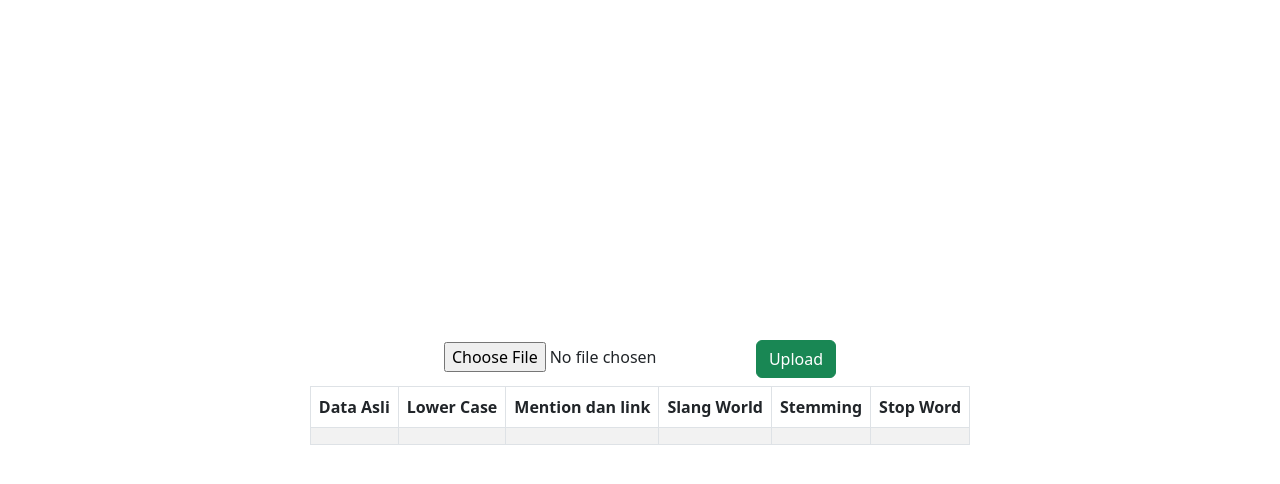
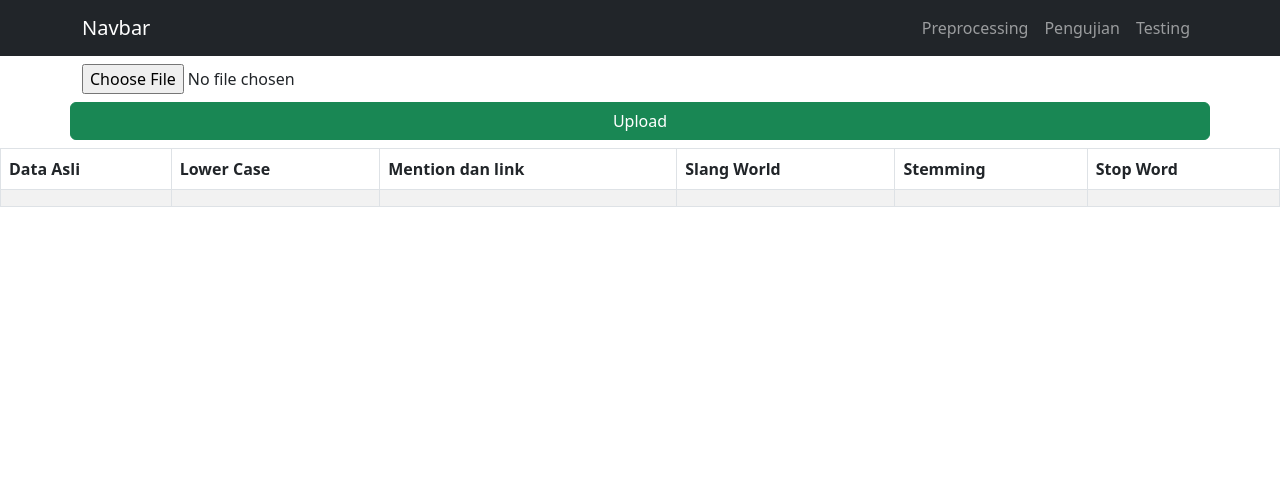
Before and after one commit to aryaenrico/fe-hate-speech-detection, a React (Vite) app: page / in a window 1280 px wide. Shown: the top 484 px of the page. Built offline with nearby package versions, Linux system fonts and the light colour scheme.

Commit message:
create navbar and delete original css from react

```diff
--- a/src/App.jsx
+++ b/src/App.jsx
@@ -1,12 +1,13 @@
 
-import { FileUploader } from './component'
- import './App.css'
+import { FileUploader,NavigationBar } from './component';
+
 
 function App() {
 
 
   return (
     <>
+    <NavigationBar/>
     <FileUploader></FileUploader>
     </>
   )
--- a/src/component/index.jsx
+++ b/src/component/index.jsx
@@ -1 +1,3 @@
-export {FileUploader} from './upload'
+export {FileUploader,} from './upload'
+export{Clasificattion} from './klasifikasi/index';
+export {NavigationBar} from './navbar';
--- /dev/null
+++ b/src/component/klasifikasi/index.jsx
@@ -0,0 +1,17 @@
+function Clasificattion() {
+  return (
+    <>
+    <select name="" id="">
+      <option value="">90-10</option>
+      <option value="">80-20</option>
+      <option value="">70-30</option>
+      <option value="">60-40</option>
+      <option value="">50-50</option>
+    </select>
+
+    </>
+  )
+
+}
+
+export { Clasificattion };
--- /dev/null
+++ b/src/component/navbar/index.jsx
@@ -0,0 +1,23 @@
+import Container from 'react-bootstrap/Container';
+import Nav from 'react-bootstrap/Nav';
+import Navbar from 'react-bootstrap/Navbar';
+
+function NavigationBar() {
+  return (
+    <>
+      <Navbar bg="dark" variant="dark">
+        <Container>
+          <Navbar.Brand href="#home">Navbar</Navbar.Brand>
+          <Nav className="ms-auto">
+            <Nav.Link href="#home">Preprocessing</Nav.Link>
+            <Nav.Link href="pengujian">Pengujian</Nav.Link>
+            <Nav.Link href="#pricing">Testing</Nav.Link>
+          </Nav>
+        </Container>
+      </Navbar>
+
+    </>
+  );
+}
+
+export  {NavigationBar};
--- a/src/component/upload/index.jsx
+++ b/src/component/upload/index.jsx
@@ -1,6 +1,7 @@
 import { useState } from "react";
 import axios from "axios";
-import {Table,Button,Row} from 'react-bootstrap';
+import { Table, Button, Container,Row } from "react-bootstrap";
+// import Style from "./upload.module.css";
 
 function FileUploader() {
   const [selectedFile, setSelectedFile] = useState(null);
@@ -31,7 +32,6 @@ function FileUploader() {
     tanggal: "",
     klasifikasi: "",
   });
-
 
   let [dataStop, setDataFilestop] = useState({
     tweet: "",
@@ -68,12 +68,19 @@ function FileUploader() {
       alert(error.response.data.message);
     }
   };
+  const style = ` justify-content-center`;
 
   return (
     <>
 
-      <input type="file" onChange={handleFileInputChange} />
-      <Button variant="success" onClick={handleUploadClick} >Upload</Button>
+        <Container>
+        <Row className={style}>
+          <input type="file" onChange={handleFileInputChange} className="mt-2 mb-2"/>
+          <Button variant="success" onClick={handleUploadClick}>
+            Upload
+          </Button>
+          </Row>
+        </Container>
 
 
       <Table striped bordered hover border={1} className="mt-2">
--- /dev/null
+++ b/src/component/upload/upload.module.css
@@ -0,0 +1,6 @@
+.kotak{
+
+  border: 3px solid yellow;
+
+
+}
--- a/src/main.jsx
+++ b/src/main.jsx
@@ -1,13 +1,21 @@
 import React from 'react'
 import ReactDOM from 'react-dom/client'
 import App from './App.jsx'
-import './index.css'
+import { Clasificattion } from './component/index.jsx'
+import { BrowserRouter, Routes, Route } from "react-router-dom";
 import "bootstrap/dist/css/bootstrap.min.css";
-// Bootstrap Bundle JS
 import "bootstrap/dist/js/bootstrap.bundle.min";
 
 ReactDOM.createRoot(document.getElementById('root')).render(
   <React.StrictMode>
-    <App />
+    <BrowserRouter>
+    <Routes>
+      <Route path='/' element={ <App />}>
+      </Route>
+      <Route path='/pengujian' element={ <Clasificattion />}>
+      </Route>
+    </Routes>
+    </BrowserRouter>
+
   </React.StrictMode>,
 )
```
Lines whose indentation alone changed are shown as unchanged.
